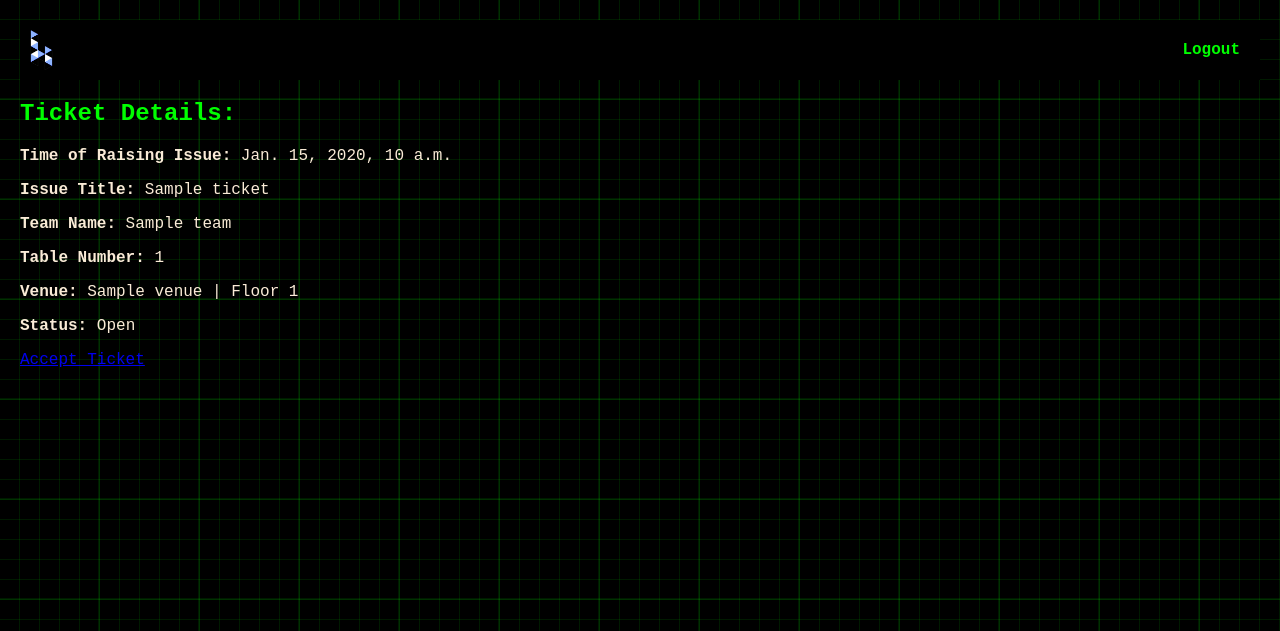
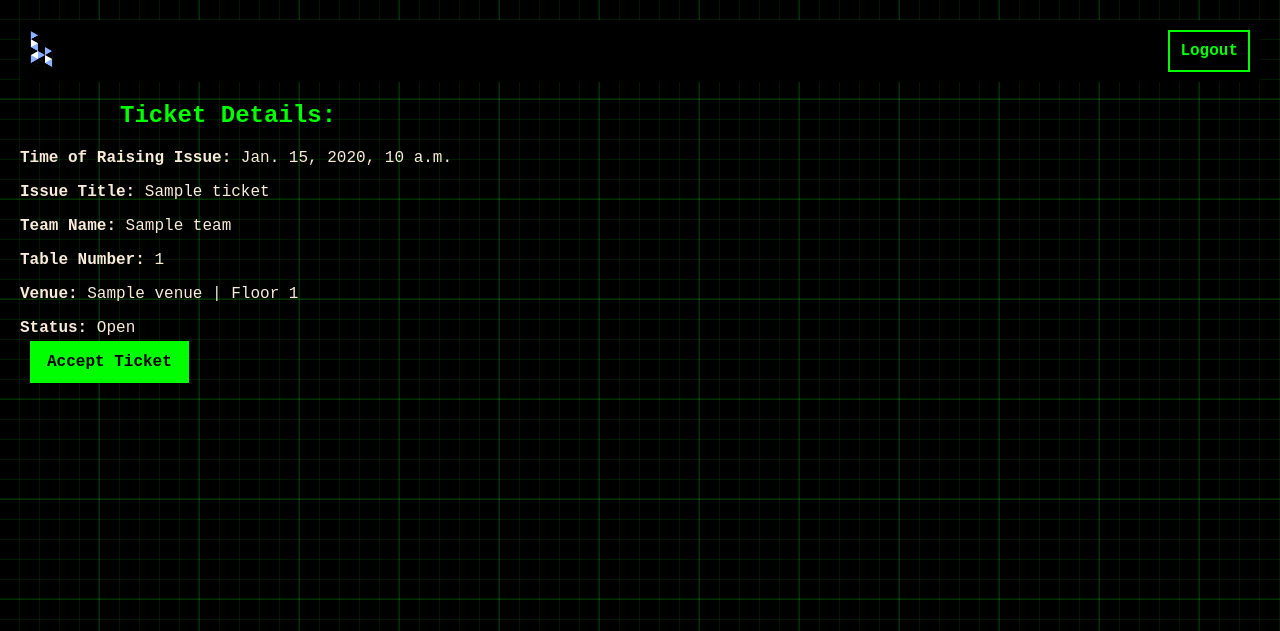
Before and after one commit to ElviinThomasEldho/HelpMe, a Django app: template helpme/app/templates/app/viewTicket.html in a window 1280 px wide. Shown: the top 631 px of the page. Run offline with Django 5.2, Linux system fonts and the light colour scheme; the template is opened without the code that fills it: values that come from a table or form of the project are taken from there, others are empty; tables that the repository leaves empty hold one stand-in row (values such as "Sample post").

Commit message:
minor changes

```diff
--- a/helpme/app/templates/app/loginUser.html
+++ b/helpme/app/templates/app/loginUser.html
@@ -22,9 +22,9 @@
             <input type="password" id="password" name="password" required>
             <br>
             <input type="submit" value="Login">
-            {{form.errors}}
+            <p>{{form.errors}}</p>
             {% for message in messages %}
-            {{message}}
+                <p>{{message}}</p>
             {% endfor %}
         </form>
     </div>
--- a/helpme/app/templates/app/mentorDashboard.html
+++ b/helpme/app/templates/app/mentorDashboard.html
@@ -35,7 +35,7 @@
                     <td>{{ ticket.team.tableNumber }}</td>
                     <td>{{ ticket.team.venue }}</td>
                     <td>
-                        <a href="{% url 'viewTicket' ticket.id %}">View Ticket</a>
+                        <a class="btn" href="{% url 'viewTicket' ticket.id %}">View Ticket</a>
                     </td>
                 </tr>
             {% endfor %}
@@ -65,7 +65,7 @@
                     <td>{{ ticket.team.tableNumber }}</td>
                     <td>{{ ticket.team.venue }}</td>
                     <td>
-                        <a href="{% url 'viewTicket' ticket.id %}">View Ticket</a>
+                        <a class="btn" href="{% url 'viewTicket' ticket.id %}">View Ticket</a>
                     </td>
                 </tr>
             {% endfor %}
@@ -95,7 +95,7 @@
                     <td>{{ ticket.team.tableNumber }}</td>
                     <td>{{ ticket.team.venue }}</td>
                     <td>
-                        <a href="{% url 'viewTicket' ticket.id %}">View Ticket</a>
+                        <a class="btn" href="{% url 'viewTicket' ticket.id %}">View Ticket</a>
                     </td>
                 </tr>
             {% endfor %}
--- a/helpme/app/templates/app/teamDashboard.html
+++ b/helpme/app/templates/app/teamDashboard.html
@@ -10,7 +10,7 @@
 <body>
     <header>
         <img src="{% static 'images/new-logo.webp' %}" alt="Hackathon Logo">
-        <a href="{% url 'logoutUser' %}">Logout</a>
+        <a class="logout" href="{% url 'logoutUser' %}">Logout</a>
     </header>
 
     <h1 style="text-align: center;">Welcome Back {{team.name}}!</h1>
@@ -51,7 +51,7 @@
                         <td>{{ ticket.title }}</td>
                         <td>{{ ticket.desc }}</td>
                         <td>{{ ticket.platform }}</td>
-                        <td>{{ ticket.mentor.name }}</td>
+                        <td>{{ ticket.mentor.firstName }} {{ ticket.mentor.lastName }}</td>
                         <td>{{ ticket.timeClosed }}</td>
                         <td>{{ ticket.status }}</td>
                     </tr>
--- a/helpme/app/templates/app/viewTicket.html
+++ b/helpme/app/templates/app/viewTicket.html
@@ -10,7 +10,7 @@
 <body>
     <header>
         <img src="{% static 'images/new-logo.webp' %}" alt="Hackathon Logo">
-        <a href="{% url 'logoutUser' %}">Logout</a>
+        <a class="logout" href="{% url 'logoutUser' %}">Logout</a>
     </header>
     <h2>Ticket Details:</h2>
     <p><strong>Time of Raising Issue:</strong> {{ ticket.timeCreated }}</p>
@@ -21,10 +21,10 @@
     <p><strong>Status:</strong> {{ ticket.status }}</p>
 
     {% if ticket.status == "Open" %}
-    <a href="{% url 'acceptTicket' ticket.id %}">Accept Ticket</a>
+    <a class="btn" href="{% url 'acceptTicket' ticket.id %}">Accept Ticket</a>
     {% elif ticket.status == "Accepted" %}
-    <a href="{% url 'reopenTicket' ticket.id %}">Reopen Ticket</a>
-    <a href="{% url 'closeTicket' ticket.id %}">Close Ticket</a>
+    <a class="btn" href="{% url 'reopenTicket' ticket.id %}">Reopen Ticket</a>
+    <a class="btn" href="{% url 'closeTicket' ticket.id %}">Close Ticket</a>
     {% endif %}
 </body>
 </html>
--- a/helpme/static/css/styles.css
+++ b/helpme/static/css/styles.css
@@ -1,3 +1,7 @@
+* {
+    font-family: "Courier New", monospace;
+}
+
 body {
     font-family: "Courier New", monospace;
     margin: 20px;
@@ -8,6 +12,11 @@ body {
                       linear-gradient(90deg, rgba(0, 255, 0, 0.1) 1px, transparent 1px);
     background-size: 100px 100px, 100px 100px, 20px 20px, 20px 20px;
     background-position: -2px -2px, -2px -2px, -1px -1px, -1px -1px;
+}
+
+h1, h2, h3 {
+    color: #0f0;
+    margin-inline: 100px;
 }
 
 header {
@@ -38,7 +47,7 @@ header a:hover {
 }
 
 form, table {
-    max-width: 400px;
+    max-width: 50%;
     width: 100%;
     margin: 0 auto;
 }
@@ -56,25 +65,29 @@ textarea {
     width: 100%;
     padding: 8px;
     margin-bottom: 10px;
+    font-weight: bold;
     box-sizing: border-box;
     border: 2px solid #0f0; /* Green border */
     background-color: #000; /* Black background */
     color: #0f0; /* Green text */
 }
 
-input[type="submit"] {
+input[type="submit"], .btn {
+    text-decoration: none;
     background-color: #0f0; /* Green background */
     color: #000; /* Black text */
     padding: 10px 15px;
-    border: none;
-    border-radius: 5px;
+    font-weight: bold;
+    border: 2px solid #0f0;
+    /* border-radius: 5px; */
     cursor: pointer;
     margin: 10px;
 }
 
-input[type="submit"]:hover {
-    background-color: #fff; /* White background on hover */
-    color: #000; /* Black text on hover */
+input[type="submit"]:hover, .btn:hover {
+    background-color: transparent;
+    border: 2px solid #0f0;
+    color: #0f0 ; /* Black text on hover */
 }
 
 h2 {
@@ -103,3 +116,9 @@ th {
 p {
     color: antiquewhite;
 }
+
+.logout {
+    background-color: transparent;
+    border: 2px solid #0f0;
+    color: #0f0 ; /* Black text on hover */
+}
```
